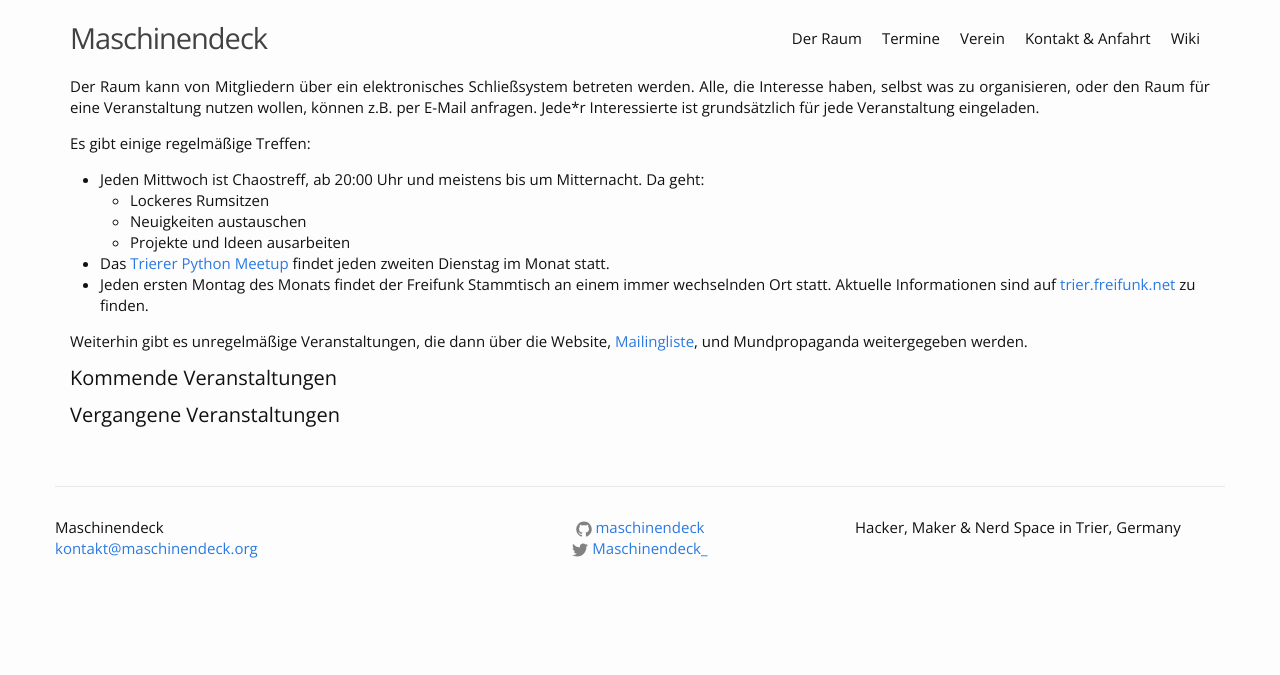
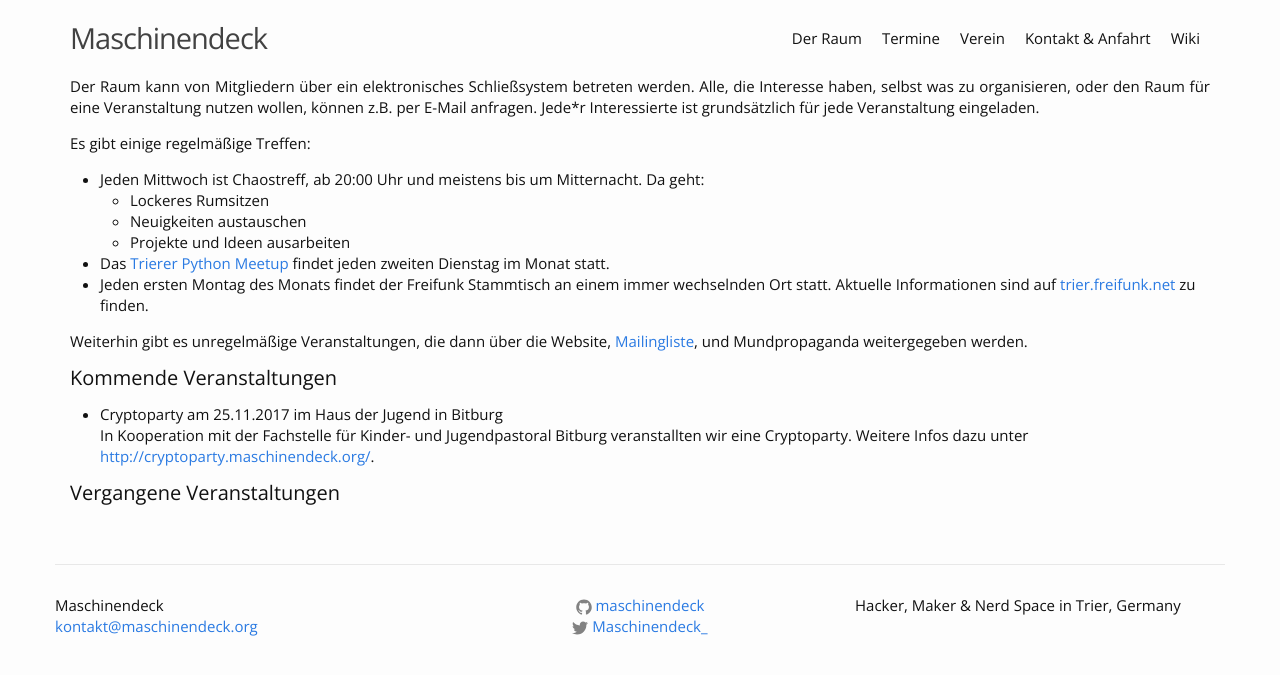
Before and after one commit to maschinendeck/maschinendeck.github.io, a Jekyll site: the page built from events.md, in a window 1280 px wide. Shown: the top 675 px of the page. Built offline with Jekyll 4.4.1, drawn with Linux system fonts in a browser that asks for light colours.

Commit message:
Update events.md
Infos zur Cryptoparty am 25.11.17 hinzugefügt

```diff
--- a/events.md
+++ b/events.md
@@ -27,7 +27,8 @@ Weiterhin gibt es unregelmäßige Veranstaltungen, die dann über die Website, [
 #### Kommende Veranstaltungen
 
 <p class="upcoming-events"></p>
-
+- Cryptoparty am 25.11.2017 im Haus der Jugend in Bitburg<br>
+In Kooperation mit der Fachstelle für Kinder- und Jugendpastoral Bitburg veranstallten wir eine Cryptoparty. Weitere Infos dazu unter [http://cryptoparty.maschinendeck.org/](http://cryptoparty.maschinendeck.org/).
 
 #### Vergangene Veranstaltungen
 
```
